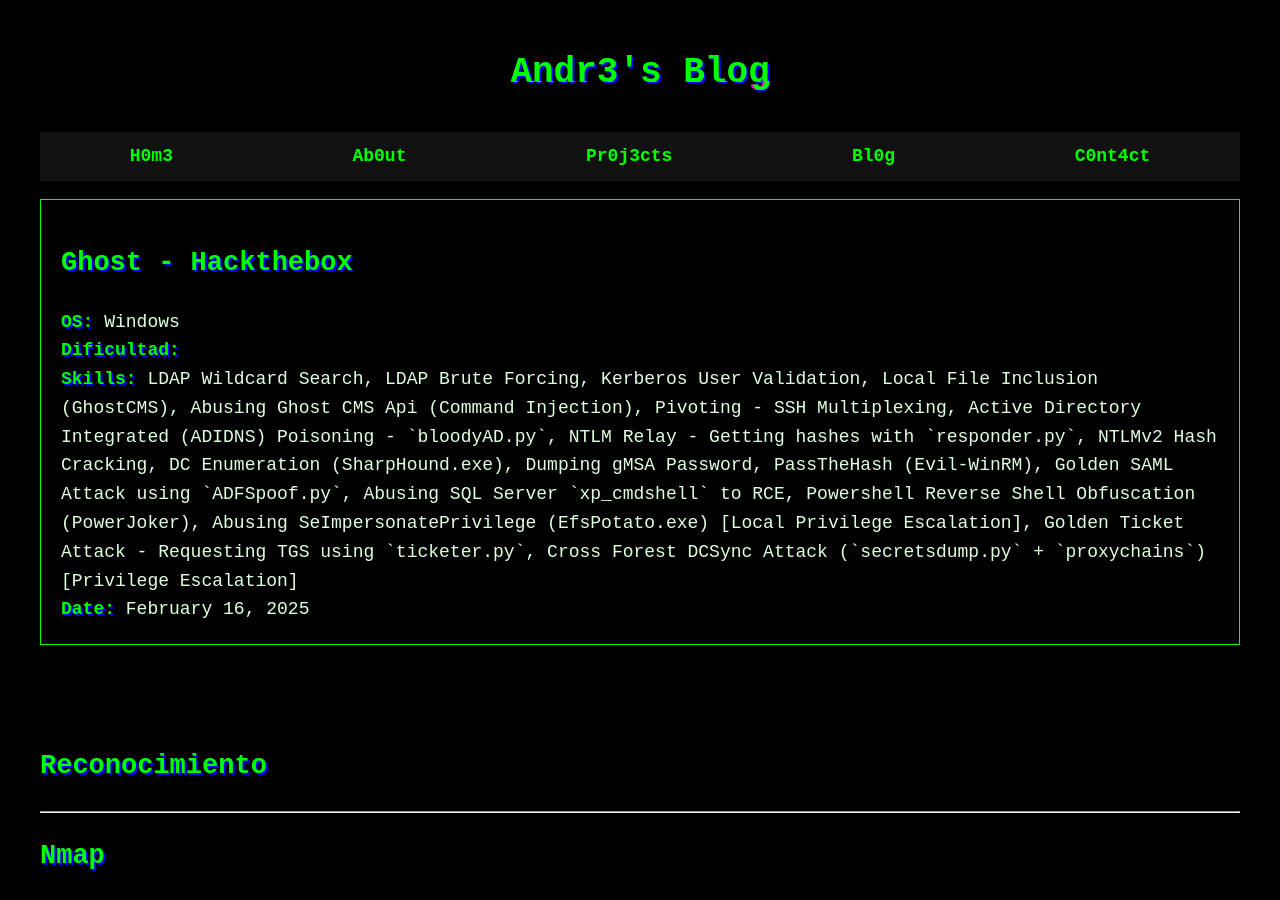
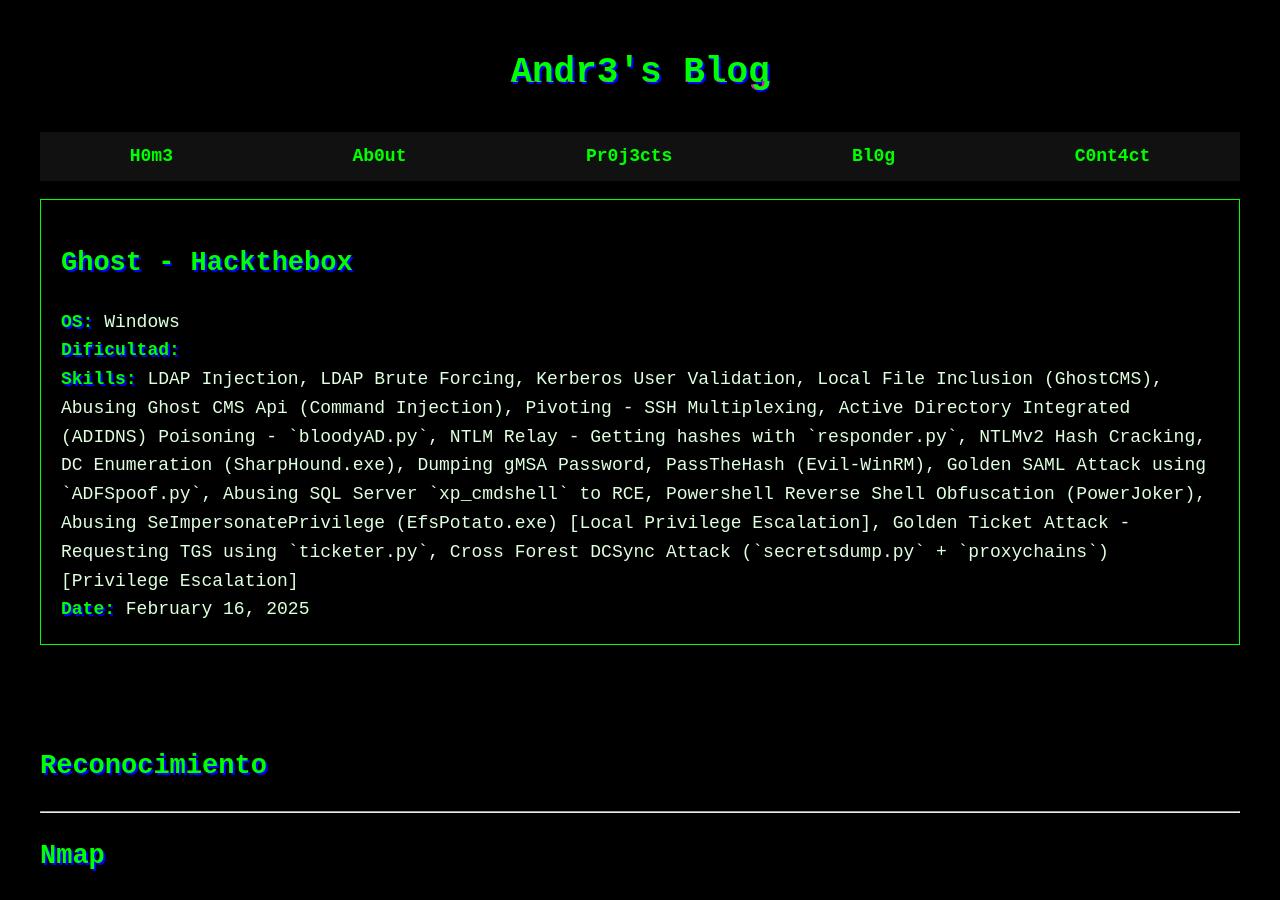
Before and after one commit to incommatose/incommatose.github.io, a Jekyll site: the page built from _posts/2025-02-16-Ghost-Hackthebox.md, in a window 1280 px wide and 900 px high. Built offline with Jekyll 4.4.1, drawn with Linux system fonts in a browser that asks for light colours.

Commit message:
android test

```diff
--- a/_posts/2025-02-16-Ghost-Hackthebox.md
+++ b/_posts/2025-02-16-Ghost-Hackthebox.md
@@ -4,7 +4,7 @@ title: "Ghost - Hackthebox"
 os: "Windows"
 date: 2025-02-16
 difficulty: "Insane"
-skills: "LDAP Wildcard Search, LDAP Brute Forcing, Kerberos User Validation, Local File Inclusion (GhostCMS), Abusing Ghost CMS Api (Command Injection), Pivoting - SSH Multiplexing, Active Directory Integrated (ADIDNS) Poisoning - `bloodyAD.py`, NTLM Relay - Getting hashes with `responder.py`, NTLMv2 Hash Cracking, DC Enumeration (SharpHound.exe), Dumping gMSA Password, PassTheHash (Evil-WinRM), Golden SAML Attack using `ADFSpoof.py`, Abusing SQL Server `xp_cmdshell` to RCE, Powershell Reverse Shell Obfuscation (PowerJoker), Abusing SeImpersonatePrivilege (EfsPotato.exe) [Local Privilege Escalation], Golden Ticket Attack - Requesting TGS using `ticketer.py`, Cross Forest DCSync Attack (`secretsdump.py` + `proxychains`) [Privilege Escalation]"
+skills: "LDAP Injection, LDAP Brute Forcing, Kerberos User Validation, Local File Inclusion (GhostCMS), Abusing Ghost CMS Api (Command Injection), Pivoting - SSH Multiplexing, Active Directory Integrated (ADIDNS) Poisoning - `bloodyAD.py`, NTLM Relay - Getting hashes with `responder.py`, NTLMv2 Hash Cracking, DC Enumeration (SharpHound.exe), Dumping gMSA Password, PassTheHash (Evil-WinRM), Golden SAML Attack using `ADFSpoof.py`, Abusing SQL Server `xp_cmdshell` to RCE, Powershell Reverse Shell Obfuscation (PowerJoker), Abusing SeImpersonatePrivilege (EfsPotato.exe) [Local Privilege Escalation], Golden Ticket Attack - Requesting TGS using `ticketer.py`, Cross Forest DCSync Attack (`secretsdump.py` + `proxychains`) [Privilege Escalation]"
 categories: [write-up]
 tags: ["active directory", "windows", Hackthebox]
 ---
```
